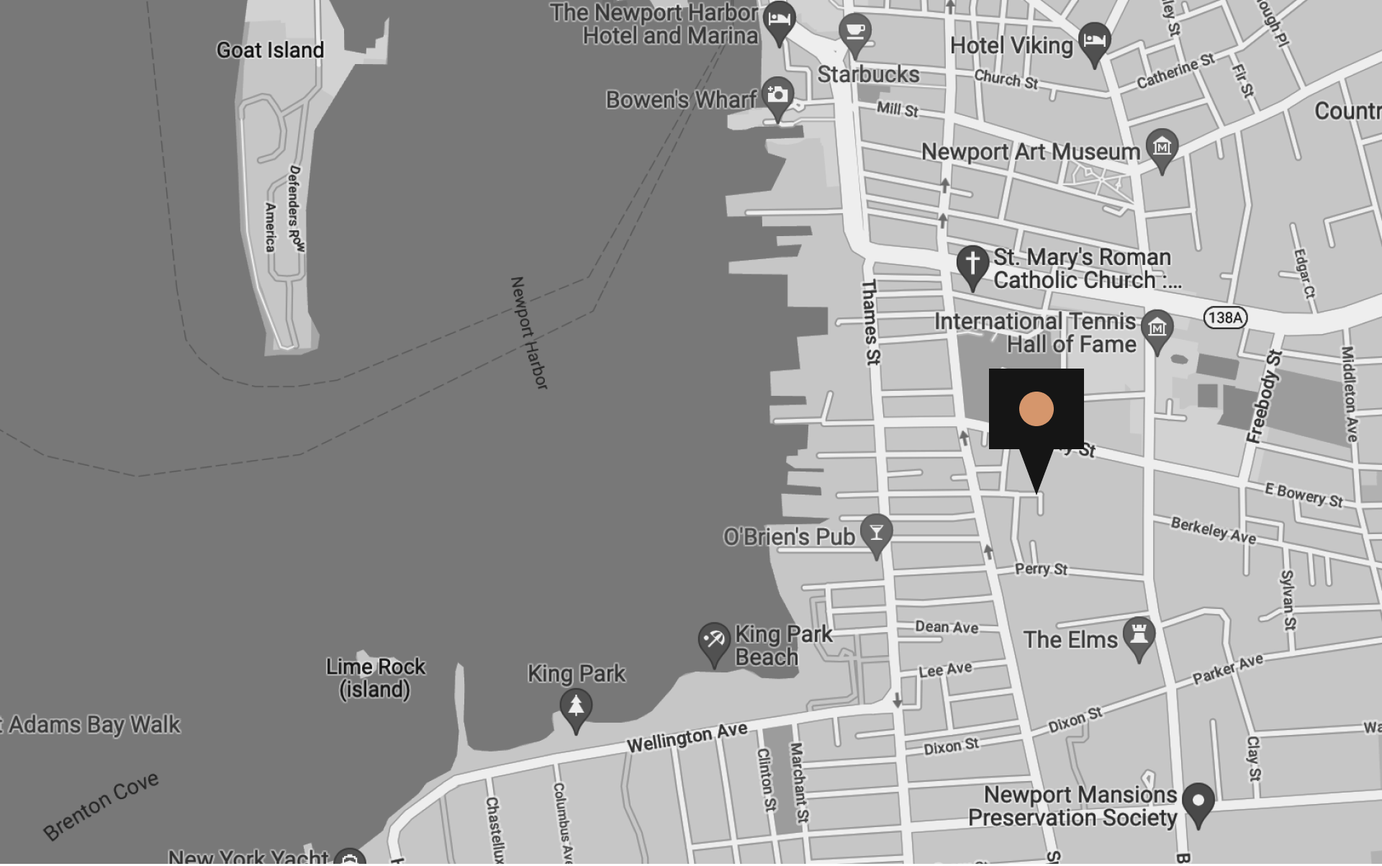
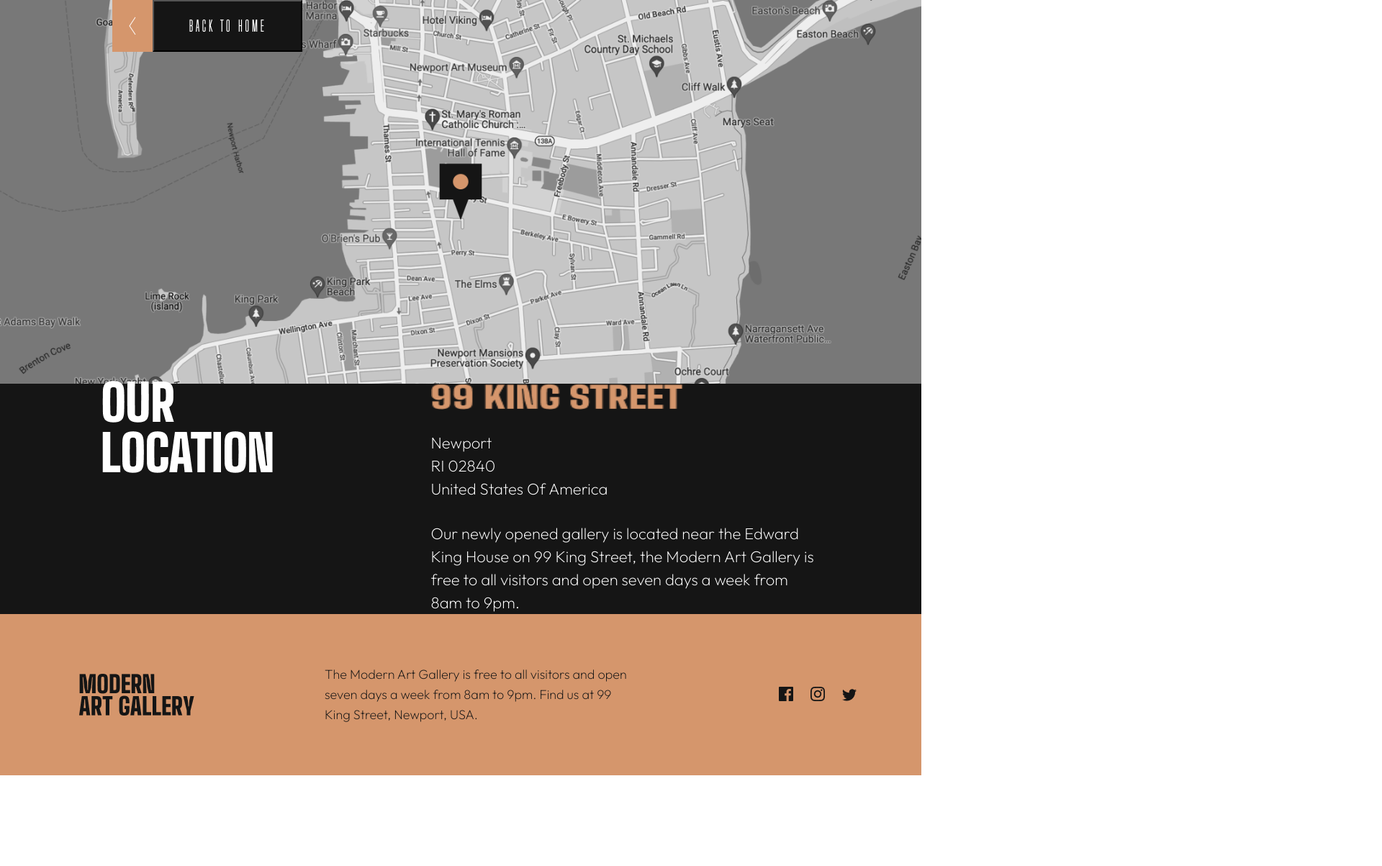
Before and after one commit to gogolashvili/art-gallery-website-difficult-5pts, a plain HTML site: page secondpage.html in a window 1280 px wide. Shown: the top 1203 px of the page at 72% size, 1920 px wide, since content can reach past the window. After the commit the page ends 1077 px from the top, so only its background shows below. Drawn offline with Linux system fonts and the light colour scheme.

Commit message:
add location

```diff
--- a/secondpage.html
+++ b/secondpage.html
@@ -16,7 +16,39 @@
     <div class="container">
       <div class="section1">
         <img class="imgmap" src="./photo/Maps.png" />
+        <div class="div1">
+          <img class="imgleft" src="./photo/left.png" />
+          <button>BACK TO HOME</button>
+        </div>
       </div>
+      <div class="section2">
+        <img class="imglocation" src="./photo/OUR LOCATION.png" />
+        <div class="sect2div">
+          <img class="imgaddress" src="./photo/99 King Street.png" />
+          <ul>
+            <li>Newport</li>
+            <li>RI 02840</li>
+            <li>United States Of America</li>
+          </ul>
+          <p>
+            Our newly opened gallery is located near the Edward King House on 99
+            King Street, the Modern Art Gallery is free to all visitors and open
+            seven days a week from 8am to 9pm.
+          </p>
+        </div>
+      </div>
+      <footer>
+        <img class="imgfootertext" src="./photo/MODERNARTGALLERY.png" />
+        <p class="pfooter">
+          The Modern Art Gallery is free to all visitors and open seven days a
+          week from 8am to 9pm. Find us at 99 King Street, Newport, USA.
+        </p>
+        <div class="divfooter">
+          <img class="fb" src="./photo/fb black.png" />
+          <img src="./photo/Shape B.png" />
+          <img src="./photo/Path B.png" />
+        </div>
+      </footer>
     </div>
   </body>
 </html>
--- a/style2.css
+++ b/style2.css
@@ -1,2 +1,109 @@
 .container {
+  max-width: 1440px;
+  margin: 0 auto;
+  width: 100%;
+  height: 100%;
+  max-height: 1392px;
+  position: relative;
 }
+.imgmap {
+  width: 100%;
+  height: 43.1%;
+}
+button {
+  width: 208px;
+  height: 72px;
+  font-family: "Big Shoulders Display";
+  font-style: normal;
+  font-weight: 800;
+  font-size: 20px;
+  line-height: 24px;
+  letter-spacing: 3.63636px;
+  color: #ffffff;
+  background-color: #151515;
+}
+.div1 {
+  display: flex;
+  justify-content: flex-start;
+  position: absolute;
+  top: 0;
+  left: 156px;
+}
+p {
+  font-family: "Outfit";
+  font-style: normal;
+  font-weight: 300;
+  font-size: 22px;
+  line-height: 32px;
+  color: #ffffff;
+  width: 540px;
+  height: 128px;
+}
+ul li {
+  font-family: "Outfit";
+  font-style: normal;
+  font-weight: 300;
+  font-size: 22px;
+  line-height: 32px;
+  color: #ffffff;
+}
+.section2 {
+  background-color: #151515;
+  width: 100%;
+  height: 39.3%;
+  margin-top: -3px;
+  display: flex;
+  justify-content: center;
+  align-content: center;
+  align-items: center;
+  gap: 220px;
+}
+.sect2div {
+  display: flex;
+  flex-direction: column;
+  gap: 30px;
+}
+.imgaddress {
+  width: 350px;
+  height: 36px;
+}
+.imglocation {
+  margin-top: -200px;
+}
+footer {
+  width: 100%;
+  height: 224px;
+  background-color: #d5966c;
+  display: flex;
+  justify-content: space-around;
+  align-items: center;
+}
+.pfooter {
+  font-family: "Outfit";
+  font-style: normal;
+  font-weight: 300;
+  font-size: 18px;
+  line-height: 28px;
+  color: #151515;
+  width: 430px;
+  height: 84px;
+  display: inline-block;
+}
+.divfooter {
+  display: inline-block;
+}
+.imgfootertext {
+  width: 160px;
+  height: 58px;
+}
+footer img {
+  margin-left: 20px;
+}
+footer img:hover {
+  color: #ffffff;
+  cursor: pointer;
+}
+.fb:hover {
+  color: #ffffff;
+  cursor: pointer;
+}
```
Also changed, not shown: index.html (+2 -2 lines), photo/99 King Street.png (added), photo/MODERNARTGALLERY.png (added), photo/OUR LOCATION.png (added), photo/Path B.png (added), photo/Shape B.png (added), photo/fb black.png (added), photo/left.png (added).
